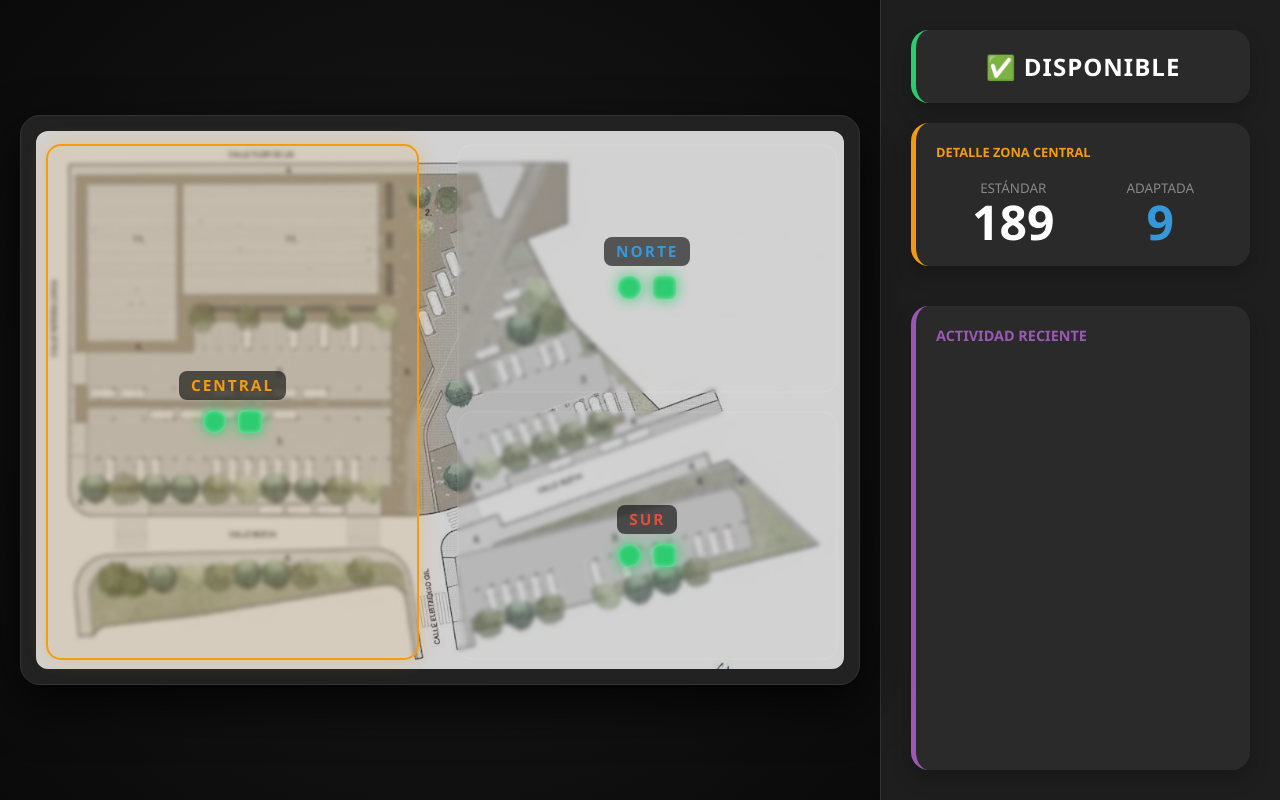
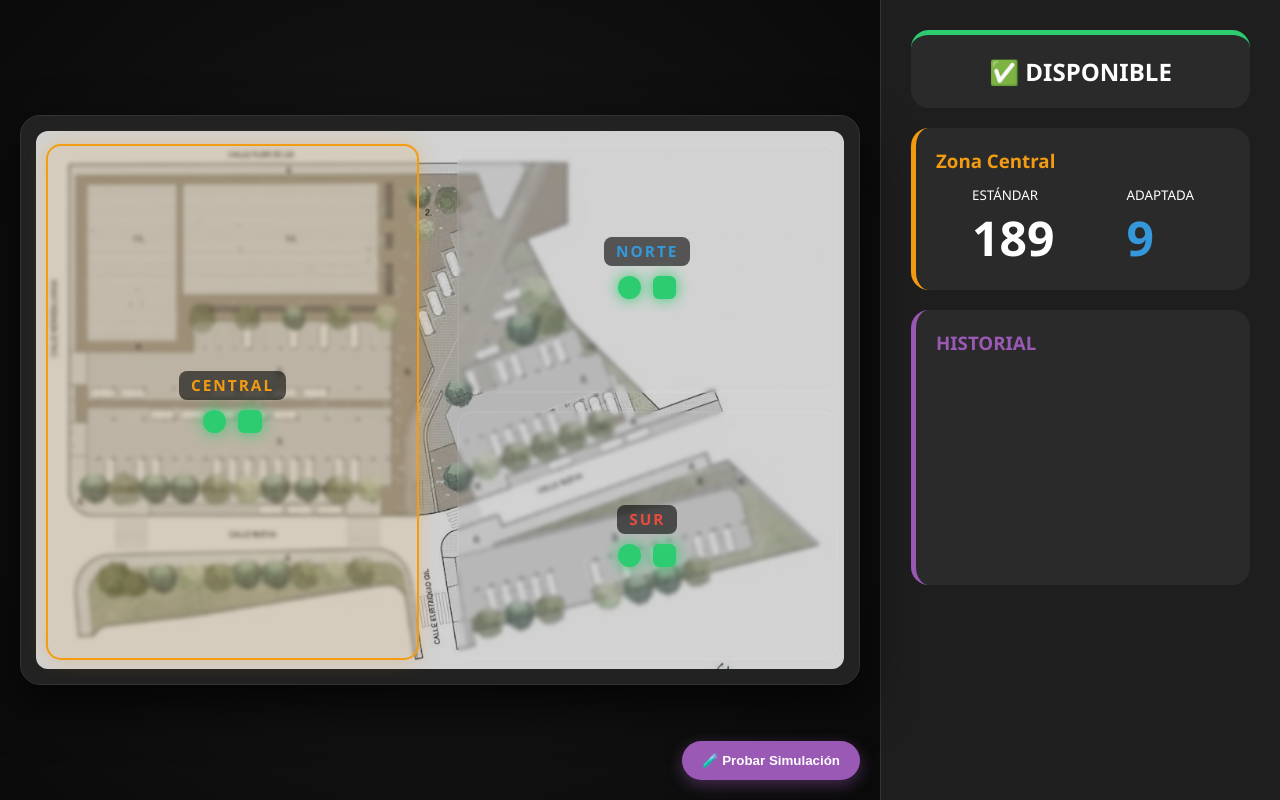
Before and after one commit to Daylon20/Parking-Flask-Arduino, a Flask app: page / in a window 1280 px wide. Run offline with Flask 3, Linux system fonts and the light colour scheme.

Commit message:
Update index.html

```diff
--- a/templates/index.html
+++ b/templates/index.html
@@ -56,7 +56,7 @@
             filter: grayscale(0.3);
         }
 
-        /* --- ZONAS INTERACTIVAS (GLASSMORPHISM) --- */
+        /* --- ZONAS INTERACTIVAS --- */
         .zona-interactiva {
             position: absolute;
             cursor: pointer;
@@ -77,7 +77,6 @@
             z-index: 10;
         }
 
-        /* Estados Activos por Color */
         .zona-activa.norte { border-color: var(--norte); box-shadow: 0 0 20px rgba(52,152,219,0.3); background: rgba(52,152,219,0.1); }
         .zona-activa.central { border-color: var(--central); box-shadow: 0 0 20px rgba(243,156,18,0.3); background: rgba(243,156,18,0.1); }
         .zona-activa.sur { border-color: var(--sur); box-shadow: 0 0 20px rgba(231,76,60,0.3); background: rgba(231,76,60,0.1); }
@@ -91,7 +90,6 @@
             padding: 4px 12px;
             border-radius: 8px;
             margin-bottom: 10px;
-            pointer-events: none;
         }
 
         /* --- LEDS NEÓN --- */
@@ -103,19 +101,12 @@
         }
         .led-adaptada { border-radius: 50%; }
 
-        .led-off {
-            background-color: #2ecc71;
-            box-shadow: 0 0 15px #2ecc71, inset 0 0 5px rgba(255,255,255,0.5);
-        }
-        .led-on {
-            background-color: #e74c3c;
-            box-shadow: 0 0 20px #e74c3c, inset 0 0 5px rgba(255,255,255,0.5);
-            animation: pulse 2s infinite;
-        }
+        .led-off { background-color: #2ecc71; box-shadow: 0 0 15px #2ecc71; }
+        .led-on { background-color: #e74c3c; box-shadow: 0 0 20px #e74c3c; animation: pulse 2s infinite; }
 
         @keyframes pulse {
             0% { transform: scale(1); opacity: 1; }
-            50% { transform: scale(1.05); opacity: 0.8; }
+            50% { transform: scale(1.1); opacity: 0.8; }
             100% { transform: scale(1); opacity: 1; }
         }
 
@@ -126,9 +117,6 @@
             border-left: 1px solid #333;
             padding: 30px;
             box-sizing: border-box;
-            display: flex;
-            flex-direction: column;
-            gap: 20px;
         }
 
         .stat-box {
@@ -136,32 +124,35 @@
             padding: 20px;
             border-radius: 18px;
             border-left: 5px solid #444;
-            box-shadow: 0 10px 20px rgba(0,0,0,0.2);
+            margin-bottom: 20px;
+        }
+
+        .big-num { font-size: 3em; font-weight: 800; }
+
+        #historial { height: 200px; overflow-y: auto; font-size: 0.9em; }
+
+        /* BOTÓN SIMULADOR */
+        .btn-simulador {
+            position: fixed;
+            bottom: 20px;
+            right: 420px;
+            padding: 12px 20px;
+            background: #9b59b6;
+            color: white;
+            border: none;
+            border-radius: 50px;
+            cursor: pointer;
+            font-weight: bold;
+            box-shadow: 0 5px 15px rgba(155, 89, 182, 0.4);
+            z-index: 100;
             transition: 0.3s;
         }
-
-        .big-num { font-size: 3em; font-weight: 800; line-height: 1; margin: 10px 0; }
-
-        #historial {
-            height: 200px;
-            overflow-y: auto;
-            font-size: 0.9em;
-            padding-right: 10px;
-        }
-
-        /* Scrollbar Estilizada */
-        #historial::-webkit-scrollbar { width: 6px; }
-        #historial::-webkit-scrollbar-thumb { background: #444; border-radius: 10px; }
-
-        /* --- RESPONSIVE --- */
-        @media (max-width: 1000px) {
-            body { flex-direction: column; overflow-y: auto; height: auto; }
-            .side-panel { width: 100%; border-left: none; }
-            .contenedor-principal { height: auto; }
-        }
+        .btn-simulador:hover { transform: scale(1.1); background: #8e44ad; }
     </style>
 </head>
 <body onload="mostrarInfo('Zona Central')">
+
+    <button class="btn-simulador" onclick="alternarSimulacion()">🧪 Probar Simulación</button>
 
     <div class="contenedor-principal">
         <div class="map-container">
@@ -194,15 +185,15 @@
     </div>
 
     <div class="side-panel">
-        <div id="status-general" class="stat-box" style="text-align: center;">
-            <h2 id="msg-principal" style="margin:0; letter-spacing: 1px;">SISTEMA ACTIVO</h2>
+        <div id="status-general" class="stat-box" style="text-align: center; border-left-width: 0; border-top: 5px solid #2ecc71;">
+            <h2 id="msg-principal" style="margin:0;">SISTEMA ACTIVO</h2>
         </div>
 
         <div id="detalle-zona"></div>
         <div id="aviso-zona"></div>
 
-        <div class="stat-box" style="border-left-color: #9b59b6; flex-grow: 1;">
-            <h3 style="margin:0 0 15px 0; color:#9b59b6; font-size: 0.9em; text-transform: uppercase;">Actividad Reciente</h3>
+        <div class="stat-box" style="border-left-color: #9b59b6;">
+            <h3 style="margin:0 0 10px 0; color:#9b59b6;">HISTORIAL</h3>
             <div id="historial"></div>
         </div>
     </div>
@@ -211,6 +202,7 @@
         let ultimosEstados = { p2:0, p3:0, p4:0, p5:0, p6:0, p7:0 };
         let estadosPines = { p2:0, p3:0, p4:0, p5:0, p6:0, p7:0 };
         let zonaActual = "Zona Central";
+        let modoSimulacion = false;
 
         const CONFIG = {
             "Zona Norte":   { id: 'zona-norte', totales: 41,  adaptadas: 4, pines: ['p2', 'p3'], color: "#3498db" },
@@ -218,10 +210,27 @@
             "Zona Central": { id: 'zona-central', totales: 189, adaptadas: 9, pines: ['p6', 'p7'], color: "#f39c12" }
         };
 
+        function alternarSimulacion() {
+            modoSimulacion = !modoSimulacion;
+            const btn = document.querySelector('.btn-simulador');
+            btn.innerText = modoSimulacion ? "🛑 Detener Prueba" : "🧪 Probar Simulación";
+            btn.style.background = modoSimulacion ? "#e74c3c" : "#9b59b6";
+            if(modoSimulacion) simular();
+        }
+
+        function simular() {
+            if(!modoSimulacion) return;
+            let mockData = {
+                p2: Math.round(Math.random()), p3: Math.round(Math.random()),
+                p4: Math.round(Math.random()), p5: Math.round(Math.random()),
+                p6: Math.round(Math.random()), p7: Math.round(Math.random())
+            };
+            actualizarInterfazVisual(mockData);
+            setTimeout(simular, 2000);
+        }
+
         function mostrarInfo(nombre) {
             zonaActual = nombre;
-
-            // Actualizar clase activa visual
             document.querySelectorAll('.zona-interactiva').forEach(z => z.classList.remove('zona-activa', 'norte', 'central', 'sur'));
             const zCfg = CONFIG[nombre];
             const el = document.getElementById(zCfg.id);
@@ -229,11 +238,11 @@
             if(nombre.includes("Norte")) el.classList.add('norte');
             if(nombre.includes("Central")) el.classList.add('central');
             if(nombre.includes("Sur")) el.classList.add('sur');
-
             actualizarInterfazVisual(estadosPines);
         }
 
         function actualizar() {
+            if(modoSimulacion) return;
             fetch('/status')
                 .then(res => res.json())
                 .then(data => actualizarInterfazVisual(data))
@@ -243,61 +252,36 @@
         function actualizarInterfazVisual(data) {
             estadosPines = data;
 
-            // 1. Historial con iconos
+            // Historial
             for (let pin in data) {
                 if (data[pin] !== ultimosEstados[pin]) {
                     let accion = data[pin] === 1 ? '<span style="color:#e74c3c">OCUPADA</span>' : '<span style="color:#2ecc71">LIBERADA</span>';
                     let zonaNom = (pin === 'p2' || pin === 'p3') ? "Norte" : (pin === 'p4' || pin === 'p5') ? "Sur" : "Central";
-                    let tipo = (parseInt(pin.substring(1)) % 2 === 0) ? "♿" : "🚗";
-
                     let log = document.createElement('div');
-                    log.style.padding = "8px 0";
-                    log.style.borderBottom = "1px solid #333";
-                    log.style.animation = "fadeIn 0.5s ease";
-                    log.innerHTML = `<small style="color:#666">${new Date().toLocaleTimeString()}</small> ${tipo} <b>${zonaNom}</b> ${accion}`;
-
+                    log.innerHTML = `<small>${new Date().toLocaleTimeString()}</small> <b>${zonaNom}</b> ${accion}`;
                     document.getElementById('historial').prepend(log);
                     ultimosEstados[pin] = data[pin];
                 }
             }
 
-            // 2. Estado General (Color dinámico)
+            // LEDs y Panel (Igual que antes)
             let ocupadas = Object.values(data).reduce((a, b) => a + b, 0);
-            const msgP = document.getElementById('msg-principal');
-            const cajaP = document.getElementById('status-general');
+            document.getElementById('msg-principal').innerText = ocupadas === 6 ? "🚨 PARKING LLENO" : "✅ DISPONIBLE";
 
-            if (ocupadas === 6) {
-                msgP.innerText = "🚨 PARKING LLENO";
-                cajaP.style.borderLeftColor = "#e74c3c";
-            } else {
-                msgP.innerText = "✅ DISPONIBLE";
-                cajaP.style.borderLeftColor = "#2ecc71";
+            for (let i = 2; i <= 7; i++) {
+                let led = document.getElementById('led-p' + i);
+                if (led) led.className = data['p' + i] === 1 ? 'led led-on' : 'led led-off';
+                if (i % 2 === 0 && led) led.classList.add('led-adaptada');
             }
 
-            // 3. LEDs Neón
-            for (let i = 2; i <= 7; i++) {
-                let led = document.getElementById('led-p' + i);
-                if (led) {
-                    led.className = data['p' + i] === 1 ? 'led led-on' : 'led led-off';
-                    if (i % 2 === 0) led.classList.add('led-adaptada');
-                }
-            }
-
-            // 4. Panel Detalle Premium
             const z = zonaActual;
             const c = CONFIG[z];
             document.getElementById('detalle-zona').innerHTML = `
                 <div class="stat-box" style="border-left-color: ${c.color}">
-                    <h3 style="margin:0; color:${c.color}; font-size:0.8em; text-transform:uppercase;">Detalle ${z}</h3>
-                    <div style="display:flex; justify-content:space-around; margin-top:15px;">
-                        <div style="text-align:center;">
-                            <small style="color:#888">ESTÁNDAR</small><br>
-                            <span class="big-num" style="color:white">${c.totales - data[c.pines[1]]}</span>
-                        </div>
-                        <div style="text-align:center;">
-                            <small style="color:#888">ADAPTADA</small><br>
-                            <span class="big-num" style="color:#3498db">${c.adaptadas - data[c.pines[0]]}</span>
-                        </div>
+                    <h3 style="margin:0; color:${c.color}">${z}</h3>
+                    <div style="display:flex; justify-content:space-around; margin-top:10px;">
+                        <div><small>ESTÁNDAR</small><br><span class="big-num">${c.totales - data[c.pines[1]]}</span></div>
+                        <div><small>ADAPTADA</small><br><span class="big-num" style="color:#3498db">${c.adaptadas - data[c.pines[0]]}</span></div>
                     </div>
                 </div>`;
 
@@ -307,22 +291,10 @@
         function gestionarRecomendacion(data) {
             let aviso = document.getElementById('aviso-zona');
             let pA = CONFIG[zonaActual].pines[0], pB = CONFIG[zonaActual].pines[1];
-
             if (data[pA] === 1 && data[pB] === 1) {
-                let mejorZona = "", maxLibres = -1;
-                for (let z in CONFIG) {
-                    if (z === zonaActual) continue;
-                    let libres = (1 - data[CONFIG[z].pines[0]]) + (1 - data[CONFIG[z].pines[1]]);
-                    if (libres > maxLibres) { maxLibres = libres; mejorZona = z; }
-                }
-                aviso.innerHTML = `
-                    <div class="stat-box" style="border-left-color:#e74c3c; background:rgba(231,76,60,0.05);">
-                        <b style="color:#e74c3c;">⚠️ ZONA COMPLETA</b><br>
-                        <small>Diríjase a:</small> <b style="color:#2ecc71;">📍 ${mejorZona}</b>
-                    </div>`;
-            } else {
-                aviso.innerHTML = "";
-            }
+                let mejor = "Zona Central"; // Lógica simplificada para el ejemplo
+                aviso.innerHTML = `<div class="stat-box" style="border-left-color:#e74c3c;">⚠️ ZONA LLENA. Ir a: <b>${mejor}</b></div>`;
+            } else { aviso.innerHTML = ""; }
         }
 
         setInterval(actualizar, 2000);
```
